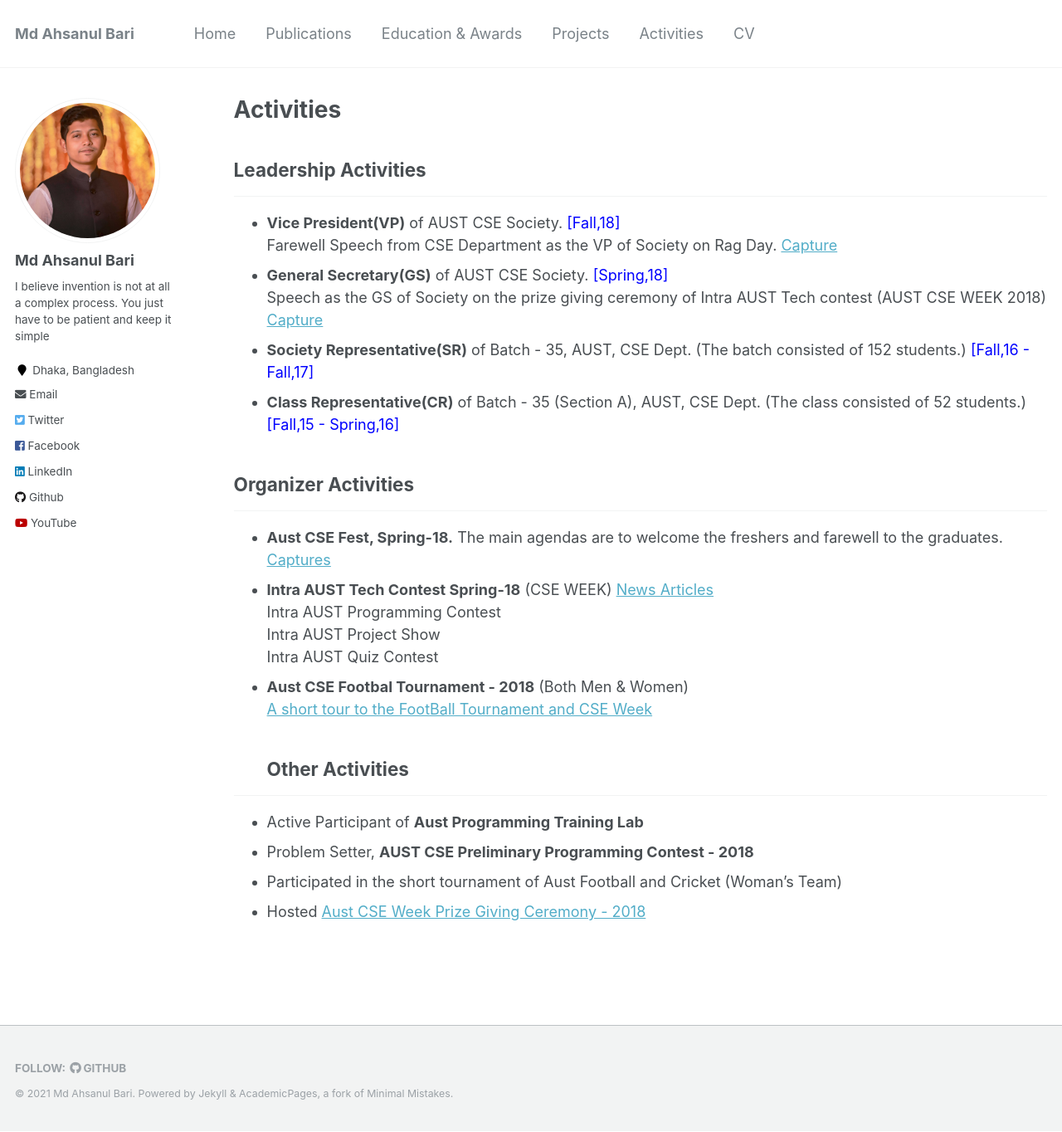
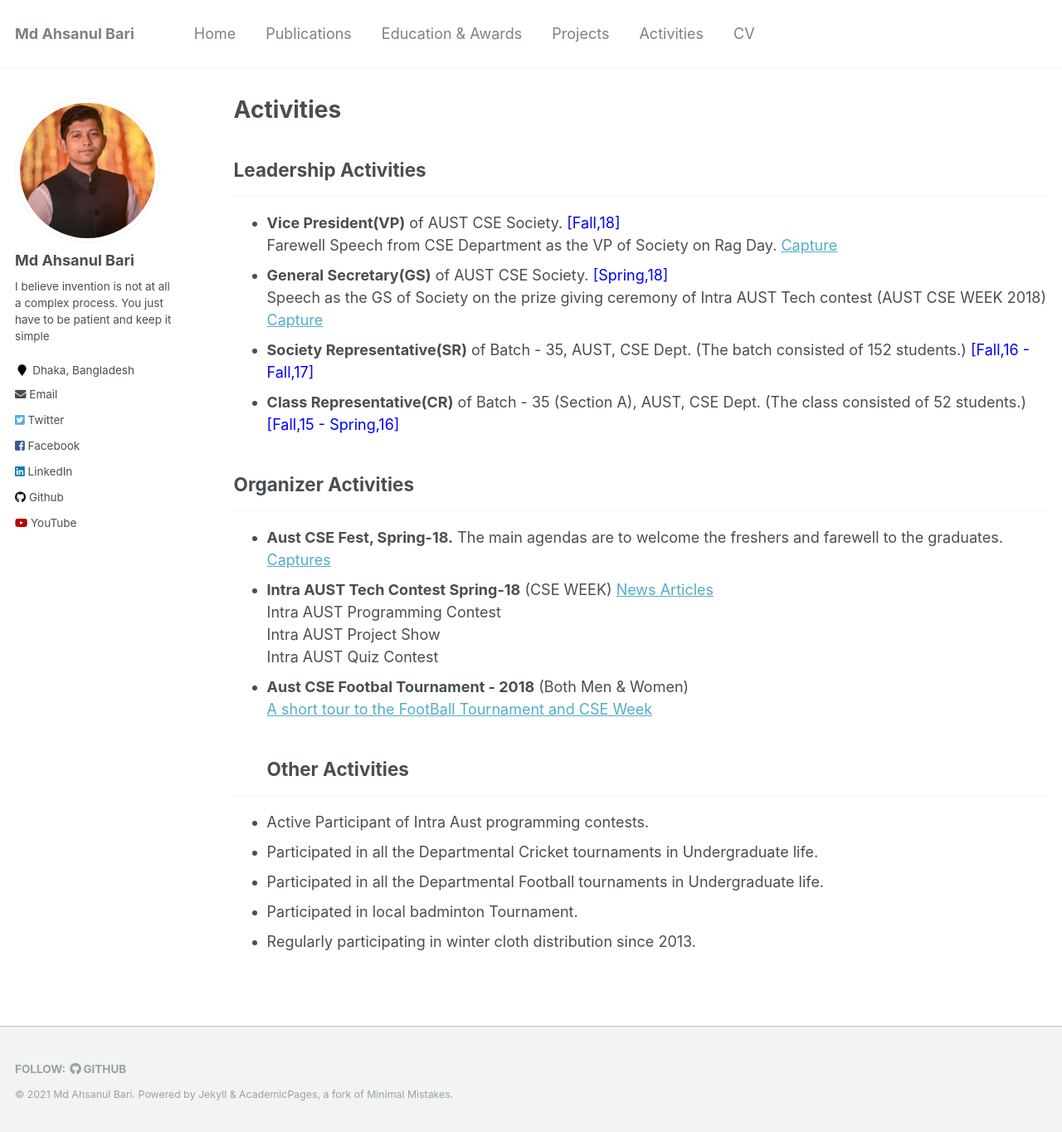
Before and after one commit to GProDevik/AhsanulBariRomih, a Jekyll site: the page built from _pages/activities.md, in a window 1280 px wide and 1364 px high. Shown: the whole window at 83% size. Built offline with Jekyll 4.4.1, drawn with Linux system fonts in a browser that asks for light colours.

Commit message:
Update activities.md

```diff
--- a/_pages/activities.md
+++ b/_pages/activities.md
@@ -32,7 +32,8 @@ author_profile: true
 
 ---
 
-- Active Participant of **Aust Programming Training Lab**
-- Problem Setter, **AUST CSE Preliminary Programming Contest - 2018**
-- Participated in the short tournament of Aust Football and Cricket (Woman's Team)
-- Hosted [Aust CSE Week Prize Giving Ceremony - 2018](https://www.facebook.com/codeware.aust/)
+- Active Participant of Intra Aust programming contests.
+- Participated in all the Departmental Cricket tournaments in Undergraduate life.
+- Participated in all the Departmental Football tournaments in Undergraduate life.
+- Participated in local badminton Tournament.
+- Regularly participating in winter cloth distribution since 2013.
```
